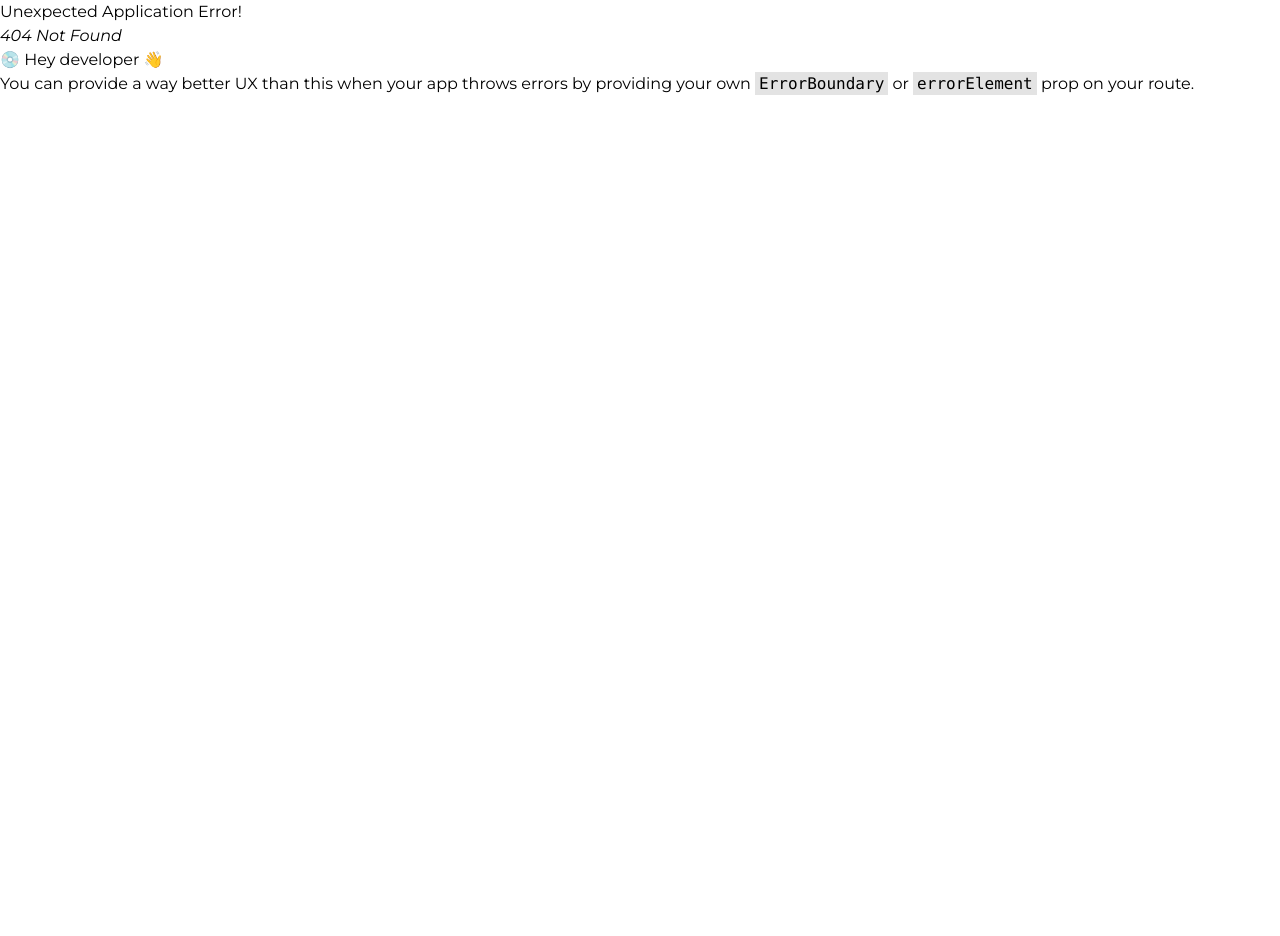
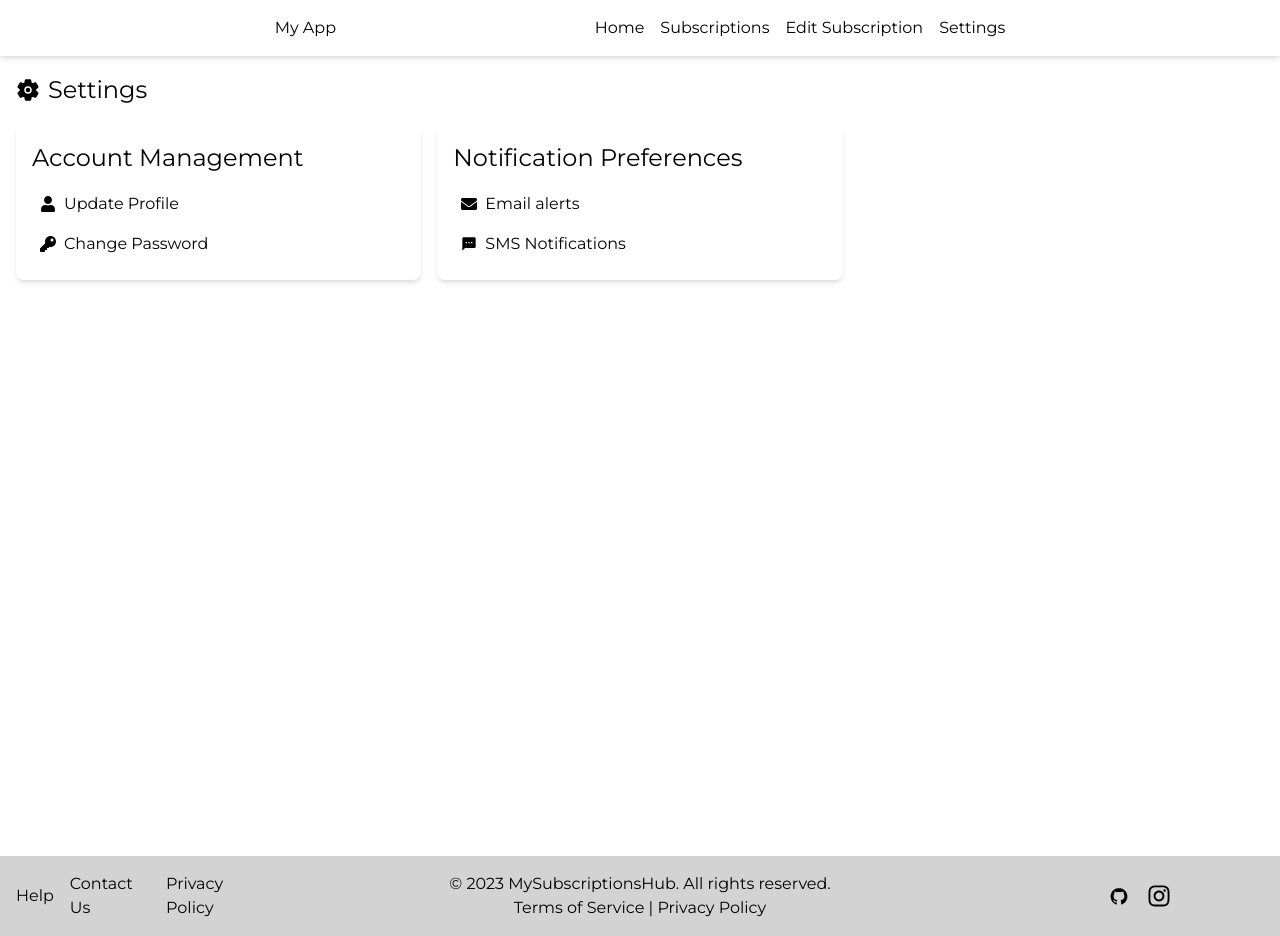
Before and after one commit to caiofmbarbosa/finance-control, a React (Vite) app in the folder frontend/: page /settings in a window 1280 px wide. Before the commit this address had no page. Before the commit the page ends 800 px from the top, so only its background shows below. Built offline with nearby package versions, Linux system fonts and the light colour scheme.

Commit message:
feat: creating settings section

```diff
--- /dev/null
+++ b/frontend/src/components/SettingsCard.tsx
@@ -0,0 +1,29 @@
+import type { SettingsCardInterface } from "@/interfaces/SettingsCardInterface"
+
+function SettingsCard({
+  title,
+  settings,
+  disabled = false,
+}: SettingsCardInterface) {
+  return (
+    <div className="bg-card-bg rounded-lg p-4 shadow-md">
+      <span className="text-title">{title || "Card Title..."}</span>
+      <div className="mt-2">
+        {settings.map((setting, index) => (
+          <button
+            key={index}
+            type="button"
+            onClick={setting.onClick}
+            disabled={disabled}
+            className={`transition-transform flex w-full items-center gap-2 hover:scale-105 ${disabled ? "cursor-not-allowed opacity-50" : "cursor-pointer"} rounded-md p-2 text-left transition-colors duration-200`}
+          >
+            {setting.icon}
+            {setting.label}
+          </button>
+        ))}
+      </div>
+    </div>
+  )
+}
+
+export default SettingsCard
--- /dev/null
+++ b/frontend/src/interfaces/SettingsCardInterface.ts
@@ -0,0 +1,13 @@
+interface SettingsObject {
+  label: string
+  icon?: React.ReactNode
+  onClick: () => void
+}
+
+interface SettingsCardInterface {
+  title: string
+  settings: SettingsObject[]
+  disabled?: boolean
+}
+
+export type { SettingsCardInterface }
--- /dev/null
+++ b/frontend/src/pages/settings/index.tsx
@@ -0,0 +1,46 @@
+import SettingsCard from "@/components/SettingsCard"
+import { IoSettings } from "react-icons/io5"
+import { MdSms } from "react-icons/md"
+import { FaUser, FaKey, FaEnvelope } from "react-icons/fa"
+
+function Settings() {
+  const accountSettings = [
+    {
+      label: "Update Profile",
+      icon: <FaUser />,
+      onClick: () => {},
+    },
+    {
+      label: "Change Password",
+      icon: <FaKey />,
+      onClick: () => {},
+    },
+  ]
+
+  const notificationSettings = [
+    {
+      label: "Email alerts",
+      icon: <FaEnvelope />,
+      onClick: () => {},
+    },
+    {
+      label: "SMS Notifications",
+      icon: <MdSms />,
+      onClick: () => {},
+    },
+  ]
+
+  return (
+    <main className="min-h-screen p-4">
+      <span className="text-title flex items-center gap-2">
+        <IoSettings /> Settings
+      </span>
+      <section className="grid grid-cols-3 gap-4 mt-4">
+        <SettingsCard title="Account Management" settings={accountSettings} />
+        <SettingsCard title="Notification Preferences" settings={notificationSettings} />
+      </section>
+    </main>
+  )
+}
+
+export default Settings
--- a/frontend/src/router/index.tsx
+++ b/frontend/src/router/index.tsx
@@ -24,6 +24,13 @@ const router = createBrowserRouter([
             /* webpackChunkName: "ManageSubscription" */ "@/pages/subscriptions/SubscriptionManager"
           ).then((module) => ({ Component: module.default })),
       },
+      {
+        path: "settings",
+        lazy: () =>
+          import(/* webpackChunkName: "Settings" */ "@/pages/settings").then(
+            (module) => ({ Component: module.default }),
+          ),
+      },
     ],
   },
 ])
```
